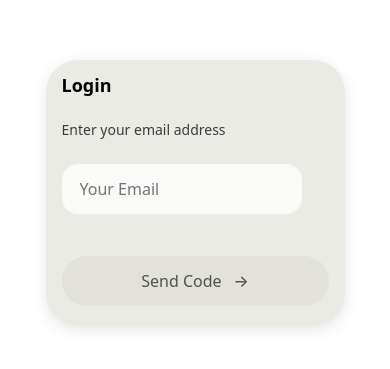
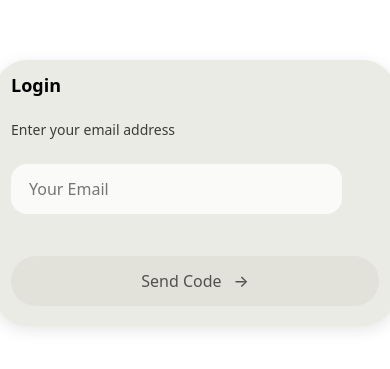
Before and after one commit to sirrotich/my.matx.africa, a React (Vite) app: page / in a window 390 px wide. Shown: the part 229-598 px from the top of the page. Built offline with nearby package versions, Linux system fonts and the light colour scheme.

Commit message:
logi responsive

```diff
--- a/src/styles/Login.css
+++ b/src/styles/Login.css
@@ -120,7 +120,7 @@ body {
 /* Media Queries for Responsiveness */
 @media (max-width: 1024px) {
     .login-form-container {
-        width: 400px; /* Reduce form width for smaller tablets */
+        width: 450px; /* Reduce form width for smaller tablets */
     }
 
     .email-input-container {
@@ -135,7 +135,7 @@ body {
 
     .login-form-container {
         padding: 24px; /* Reduce padding on smaller screens */
-        width: 320px; /* Adjust form width for tablets */
+        width: 400px; /* Adjust form width for tablets */
     }
 
     .login-title {
@@ -150,9 +150,7 @@ body {
 
 @media (max-width: 480px) {
     .login-form-container {
-        padding: 16px; /* Further reduce padding on very small screens */
-        width: 100%; /* Full-width form */
-    }
+padding: 16px;    }
 
     .login-title {
         font-size: 18px; /* Even smaller title */
```
